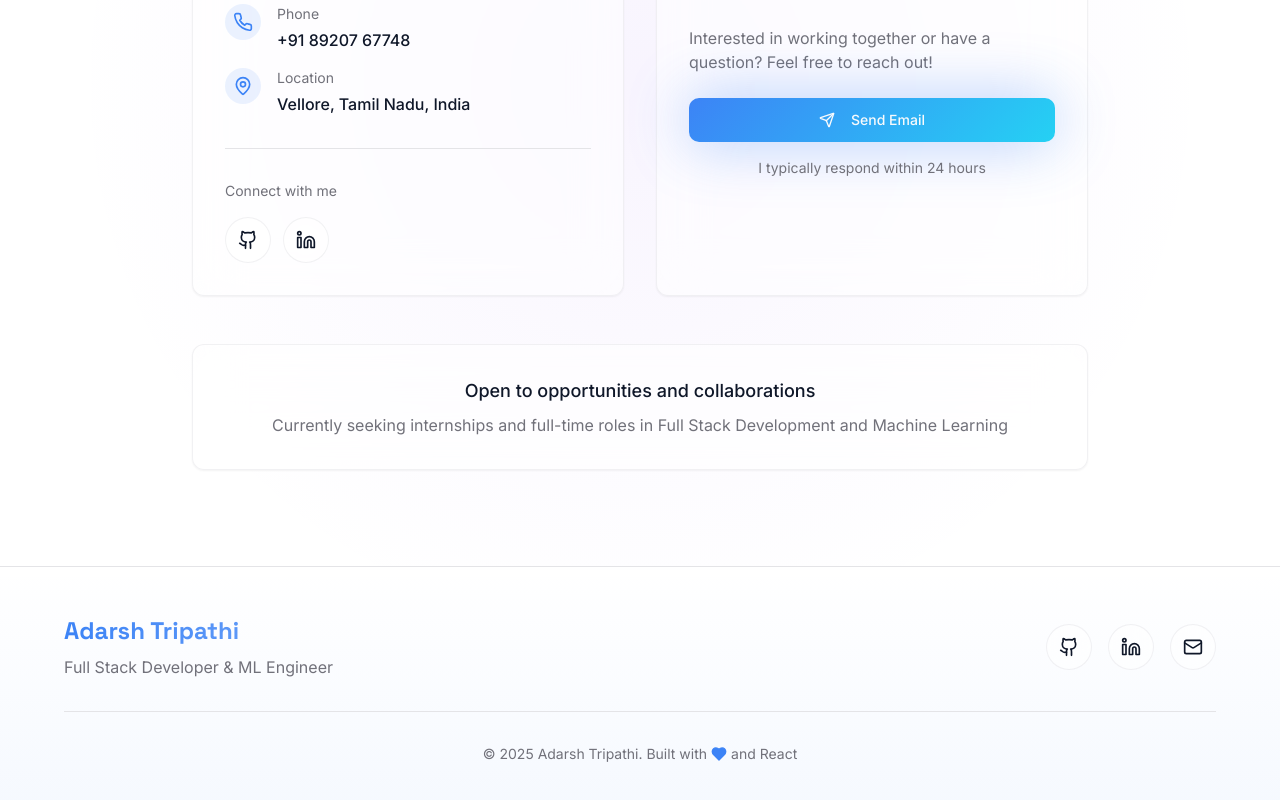
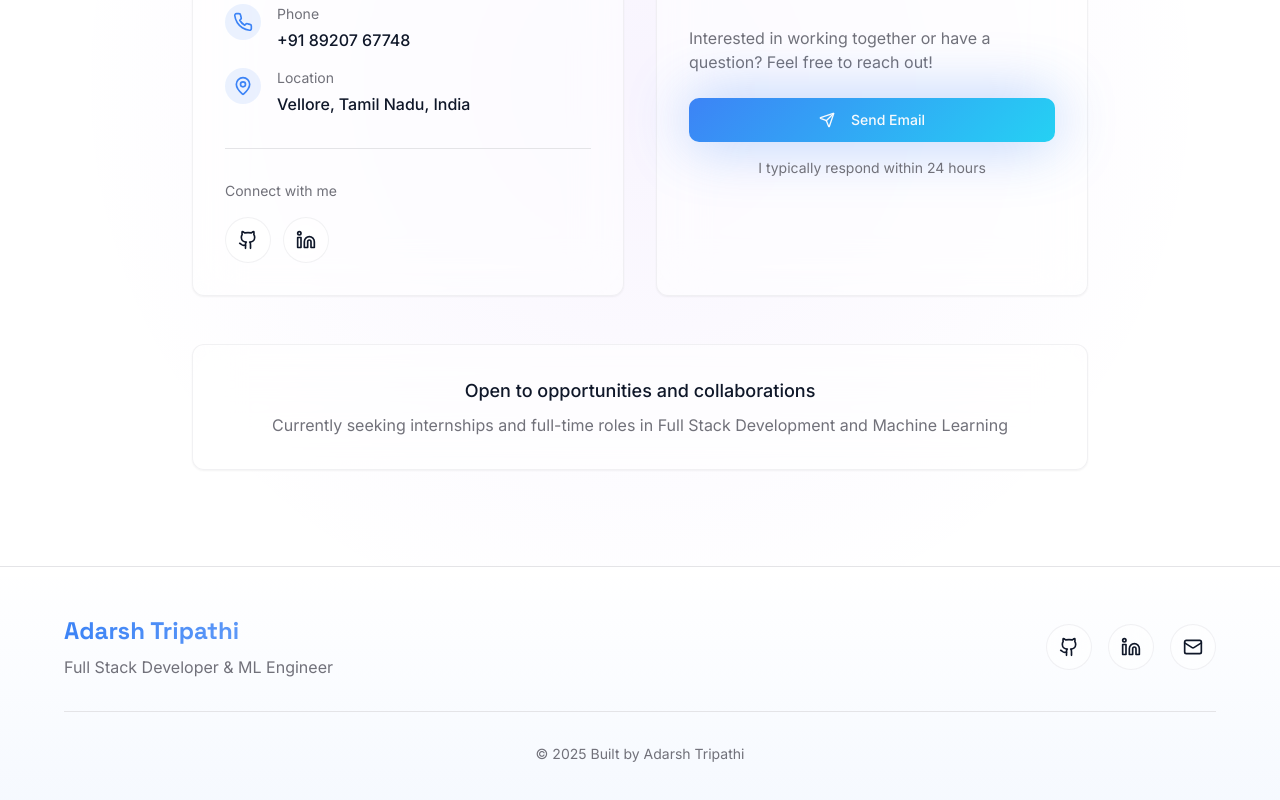
Before and after one commit to Adarsh16-30/Portfolio, a React (Vite) app: page / in a window 1280 px wide. Shown: the part 5979-6779 px from the top of the page. Built offline with nearby package versions, Linux system fonts and the light colour scheme; the HTML template or start-up script is replaced by a standard one.

Commit message:
Updated footer

```diff
--- a/src/components/Footer.tsx
+++ b/src/components/Footer.tsx
@@ -64,14 +64,7 @@ const Footer = () => {
             transition={{ duration: 0.6, delay: 0.4 }}
           >
             <p className="text-sm text-muted-foreground flex items-center justify-center gap-1">
-              © {currentYear} Adarsh Tripathi. Built with
-              <motion.span
-                animate={{ scale: [1, 1.2, 1] }}
-                transition={{ duration: 1, repeat: Infinity, ease: "easeInOut" }}
-              >
-                <Heart className="w-4 h-4 text-primary fill-primary" />
-              </motion.span>
-              and React
+              © {currentYear} Built by Adarsh Tripathi
             </p>
           </motion.div>
         </div>
```
